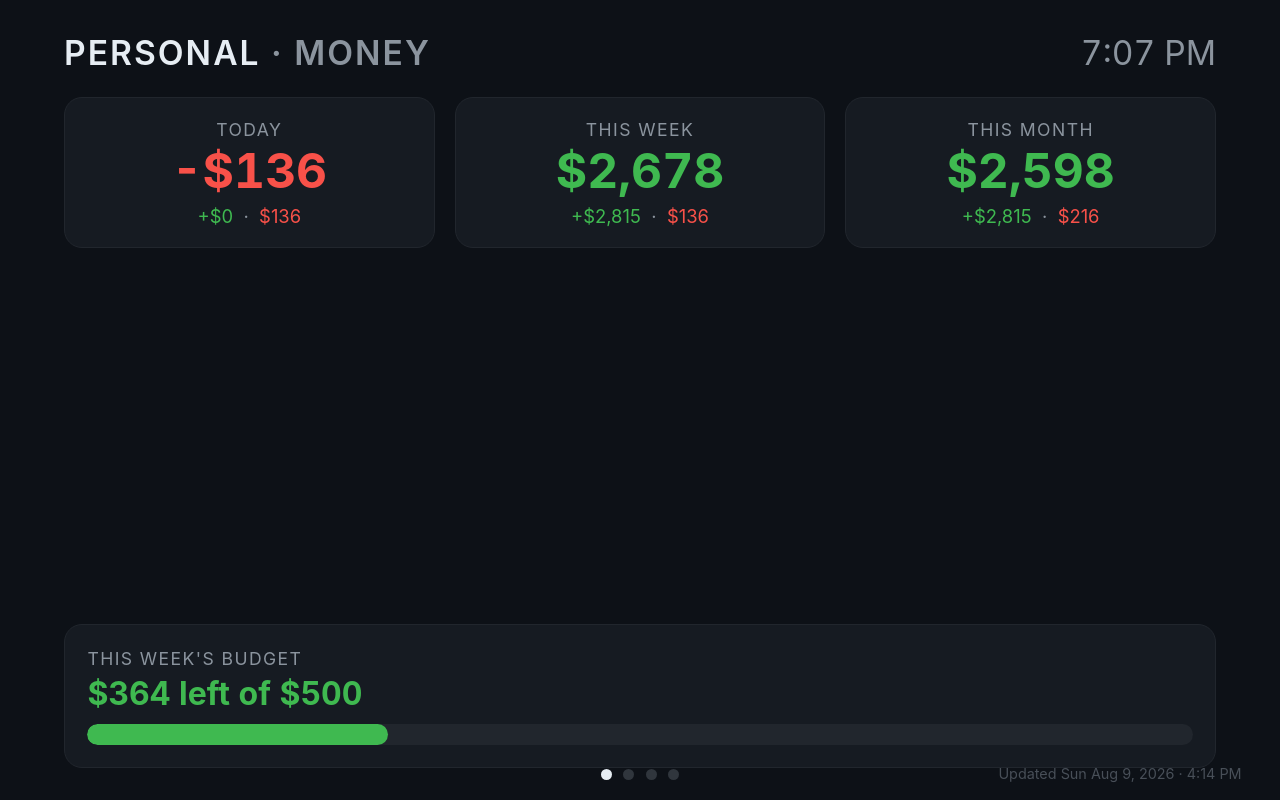
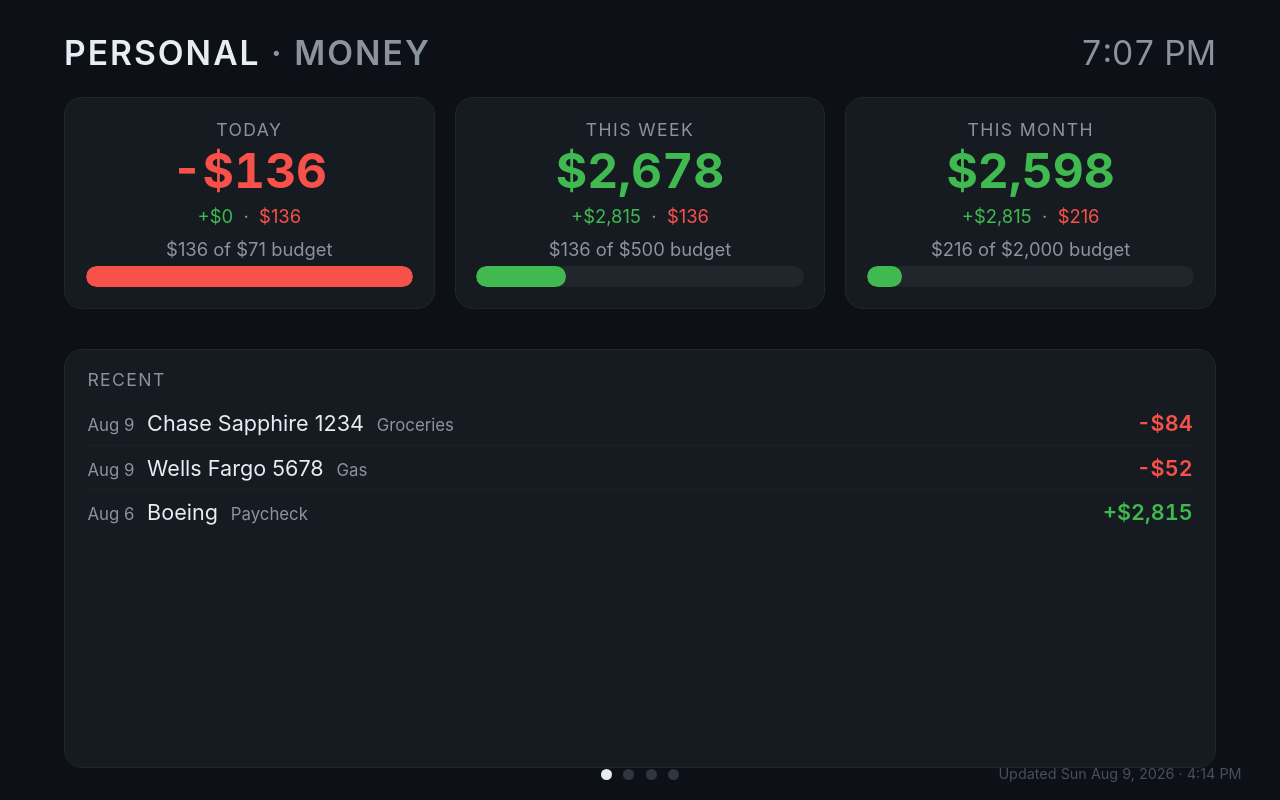
Before and after one commit to tyler327-cyber/family-dashboard, a plain HTML site: page index.html in a window 1280 px wide. Drawn offline with Linux system fonts and the light colour scheme.

Commit message:
Update index.html

```diff
--- a/index.html
+++ b/index.html
@@ -29,7 +29,22 @@ const DATA = {
     month: { income: 595.96, expenses: 80.00 }
   },
 
-  weeklyBudget: 500.00,   // personal weekly spending target (drives the "left this week" bar)
+  personalBudget: {       // personal spending targets — drive the bars on the Personal screen
+    day:   71.43,
+    week:  500.00,
+    month: 2000.00
+  },
+
+  // Last few transactions per world (newest first) — Wanda keeps ~5 each, fills the lower screen
+  recentPersonal: [
+    { date: "Aug 9", account: "Chase Sapphire 1234", amount: -84.20, note: "Groceries" },
+    { date: "Aug 9", account: "Wells Fargo 5678",    amount: -52.00, note: "Gas" },
+    { date: "Aug 6", account: "Boeing",              amount: 2814.65, note: "Paycheck" }
+  ],
+  recentEasy: [
+    { date: "Aug 5", account: "Airbnb payout", amount: 595.96, note: "STR payout" },
+    { date: "Aug 8", account: "Amex Biz 71004", amount: -80.00, note: "Cleaning" }
+  ],
 
   tasks: [
     { text: "Example — pick up groceries", done: false },
@@ -72,7 +87,17 @@ const DATA = {
   .bar { height:2.6vh; background:#21262d; border-radius:99px; overflow:hidden; margin-top:1.4vh; }
   .bar > div { height:100%; border-radius:99px; }
 
-  .tasklist { font-size:4.2vh; line-height:2.05; }
+  .recent { margin-top:2.5vh; background:#161b22; border:1px solid #21262d; border-radius:18px; padding:2.4vh 2.8vh; flex:1; min-height:0; overflow:hidden; }
+  .recent .rlabel { font-size:2.2vh; color:#8b949e; text-transform:uppercase; letter-spacing:.08em; margin-bottom:1.4vh; }
+  .recent ul { list-style:none; }
+  .recent li { display:flex; justify-content:space-between; align-items:baseline; font-size:2.7vh; padding:1.1vh 0; border-bottom:1px solid #1c2128; }
+  .recent li:last-child { border-bottom:none; }
+  .recent .rleft { color:#e6edf3; }
+  .recent .rleft .rdate { color:#8b949e; font-size:2.1vh; margin-right:1vw; }
+  .recent .rnote { color:#8b949e; font-size:2.1vh; margin-left:1vw; }
+  .recent .ramt { font-variant-numeric:tabular-nums; font-weight:600; }
+
+  .tasklist { font-size:var(--taskSize, 4.2vh); line-height:1.9; }
   .tasklist li { list-style:none; display:flex; align-items:center; gap:1.5vw; }
   .box { width:3.6vh; height:3.6vh; border:.35vh solid #30363d; border-radius:.9vh; flex:0 0 auto;
     display:flex; align-items:center; justify-content:center; font-size:2.6vh; }
@@ -103,11 +128,7 @@ const DATA = {
 <section class="screen" id="s0">
   <header><h1>Personal <span class="tag">· Money</span></h1><div class="clock"></div></header>
   <div class="periods" id="pPersonal"></div>
-  <div class="budget">
-    <div class="blabel">This week's budget</div>
-    <div class="bnum" id="budgetNum"></div>
-    <div class="bar"><div id="budgetBar"></div></div>
-  </div>
+  <div class="recent"><div class="rlabel">Recent</div><ul id="recentPersonalRows"></ul></div>
 </section>
 
 <!-- SCREEN 2: EASY LAUNCH -->
@@ -118,6 +139,7 @@ const DATA = {
     <div class="blabel">Month net · business</div>
     <div class="bnum" id="easyNet"></div>
   </div>
+  <div class="recent"><div class="rlabel">Recent</div><ul id="recentEasyRows"></ul></div>
 </section>
 
 <!-- SCREEN 3: TASKS -->
@@ -142,35 +164,50 @@ const DATA = {
 const $ = s => document.querySelector(s);
 const money = n => (n<0?"-$":"$") + Math.abs(n).toLocaleString("en-US",{maximumFractionDigits:0});
 
-function periodCards(world){
+function periodCards(world, budgets){
   return ["day","week","month"].map(p => {
     const d = world[p], net = d.income - d.expenses;
     const label = p==="day"?"Today":p==="week"?"This Week":"This Month";
+    let barHtml = "";
+    if (budgets){
+      const b = budgets[p], pct = Math.min(100, d.expenses/b*100);
+      const col = pct<70?"#3fb950":pct<100?"#d29922":"#f85149";
+      barHtml = `<div class="io" style="margin-top:1.4vh">${money(d.expenses)} of ${money(b)} budget</div>
+        <div class="bar" style="margin-top:.8vh"><div style="width:${pct}%;background:${col}"></div></div>`;
+    }
     return `<div class="pcard">
       <div class="plabel">${label}</div>
       <div class="net ${net>=0?"good":"bad"}">${money(net)}</div>
       <div class="io"><span class="in">+${money(d.income)}</span> &nbsp;·&nbsp; <span class="out">${money(d.expenses)}</span></div>
+      ${barHtml}
     </div>`;
   }).join("");
 }
 
-$("#pPersonal").innerHTML = periodCards(DATA.personal);
-$("#pEasy").innerHTML = periodCards(DATA.easylaunch);
-
-/* Personal weekly budget bar */
-const spent = DATA.personal.week.expenses, budget = DATA.weeklyBudget;
-const remain = budget - spent, pct = Math.min(100, spent/budget*100);
-$("#budgetNum").textContent = money(remain) + " left of " + money(budget);
-$("#budgetNum").className = "bnum " + (remain>budget*0.3?"good":remain>0?"warn":"bad");
-$("#budgetBar").style.width = pct + "%";
-$("#budgetBar").style.background = pct<70?"#3fb950":pct<100?"#d29922":"#f85149";
+$("#pPersonal").innerHTML = periodCards(DATA.personal, DATA.personalBudget);
+$("#pEasy").innerHTML = periodCards(DATA.easylaunch, null);
 
 /* Easy Launch month net */
 const eNet = DATA.easylaunch.month.income - DATA.easylaunch.month.expenses;
 $("#easyNet").textContent = money(eNet);
 $("#easyNet").className = "bnum " + (eNet>=0?"good":"bad");
 
-/* Tasks */
+/* Recent transactions */
+function recentRows(list){
+  return list.map(t => {
+    const pos = t.amount >= 0;
+    const amt = (pos?"+":"") + money(t.amount);
+    return `<li><span class="rleft"><span class="rdate">${t.date}</span>${t.account}<span class="rnote">${t.note||""}</span></span>
+      <span class="ramt ${pos?"good":"bad"}">${amt}</span></li>`;
+  }).join("");
+}
+$("#recentPersonalRows").innerHTML = recentRows(DATA.recentPersonal || []);
+$("#recentEasyRows").innerHTML = recentRows(DATA.recentEasy || []);
+
+/* Tasks — auto-shrink font as the list grows */
+const nTasks = DATA.tasks.length;
+const taskSize = nTasks <= 6 ? 4.2 : nTasks <= 9 ? 3.3 : nTasks <= 13 ? 2.7 : 2.2;
+document.documentElement.style.setProperty("--taskSize", taskSize + "vh");
 $("#taskRows").innerHTML = DATA.tasks.map(t =>
   `<li class="${t.done?"done":""}"><span class="box">${t.done?"✓":""}</span>${t.text}</li>`).join("")
   || "<li>No tasks yet — tell Wanda!</li>";
```
